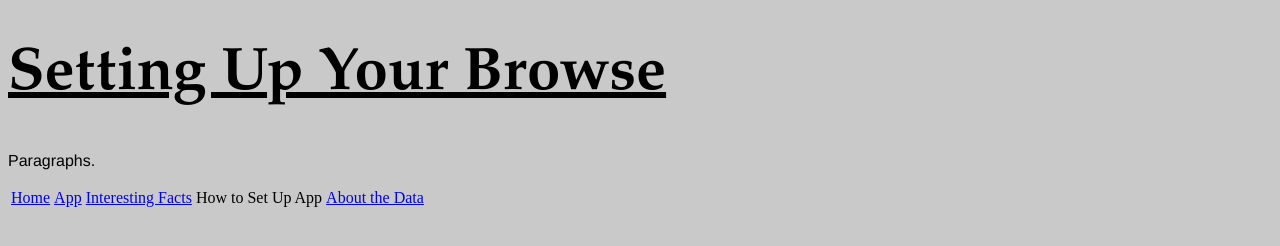
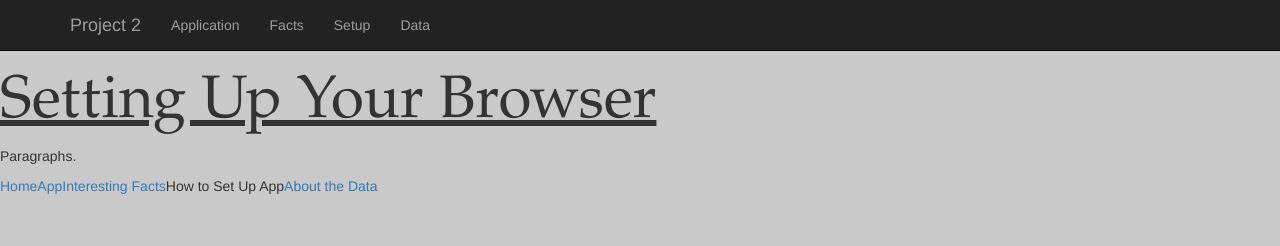
Before and after one commit to Gordon93/CS424HW2, a plain HTML site: page setup.html in a window 1280 px wide. Drawn offline with Linux system fonts and the light colour scheme.

Commit message:
Bootstrap Implementation
Bootstrap nav bar deployed on all html files except for “map.html”.

```diff
--- a/setup.html
+++ b/setup.html
@@ -4,11 +4,39 @@
 		<meta charset="utf-8">
 		<meta http-equiv="X-UA-Compatible" content="IE=edge">
 		<title>Setup</title>
-		<link rel="stylesheet" href="styles.css">
+        <!-- Core bootstrap CSS -->
+        <link rel="stylesheet" type="text/css" href="/bootstrap-3.3.4-dist/css/bootstrap.min.css">
+
+        <!-- Custom styles for this template -->
+        <link href="styles.css" rel="stylesheet">
 	</head>
 
 	<body>
-		<h1>Setting Up Your Browse</h1>
+        <!-- This section begins the bootstrap button headers -->
+        <nav class="navbar navbar-inverse navbar-fixed-top">
+            <div class="container">
+                <div class="navbar-header">
+                    <button type="button" class="navbar-toggle collapsed" data-toggle="collapse" data-target="#navbar" aria-expanded="false" aria-controls="navbar">
+                        <span class="sr-only">Toggle navigation</span>
+                        <span class="icon-bar"></span>
+                        <span class="icon-bar"></span>
+                    </button>
+                    <a class="navbar-brand" href="index.html">Project 2</a>
+
+                </div>
+                <div id="navbar" class="collapse navbar-collapse">
+                    <ul class="nav navbar-nav">
+                        <li><a href="app.html">Application</a></li>
+                        <li><a href="facts.html">Facts</a></li>
+                        <li><a href="setup.html">Setup</a></li>
+                        <li><a href="data.html">Data</a></li>
+                    </ul>
+                </div>
+            </div>
+        </nav>
+
+        <div class="pageContent">
+        	<h1>Setting Up Your Browser</h1>
         	<p>Paragraphs.</p>
         	<table>
         		<tr>
@@ -19,6 +47,7 @@
         			<td><a href="data.html"> About the Data </a></td>
         		</tr>
         	</table>
+		</div>
 	</body>
 
 </html>
```
Also changed, not shown: app.html (+29 -2 lines), data.html (+31 -1 lines), facts.html (+32 -1 lines). Lines whose indentation alone changed are shown as unchanged.
